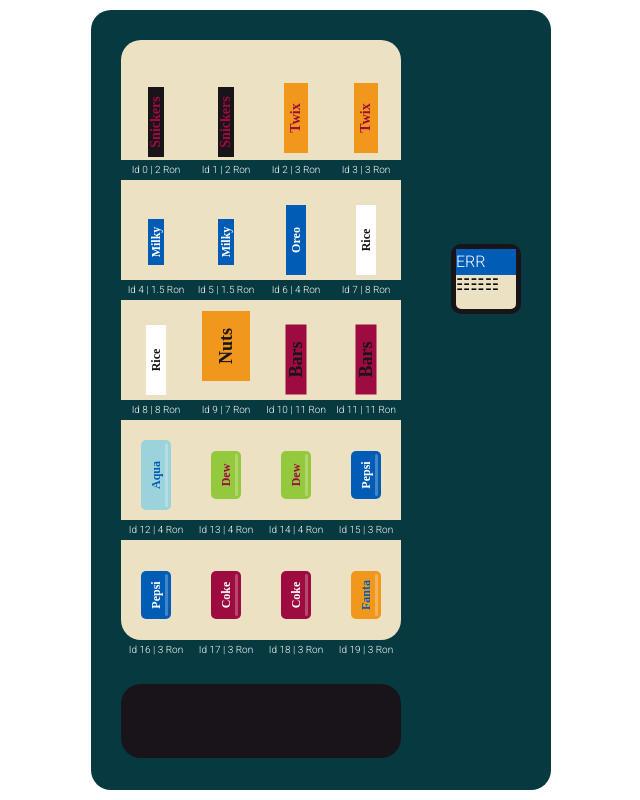
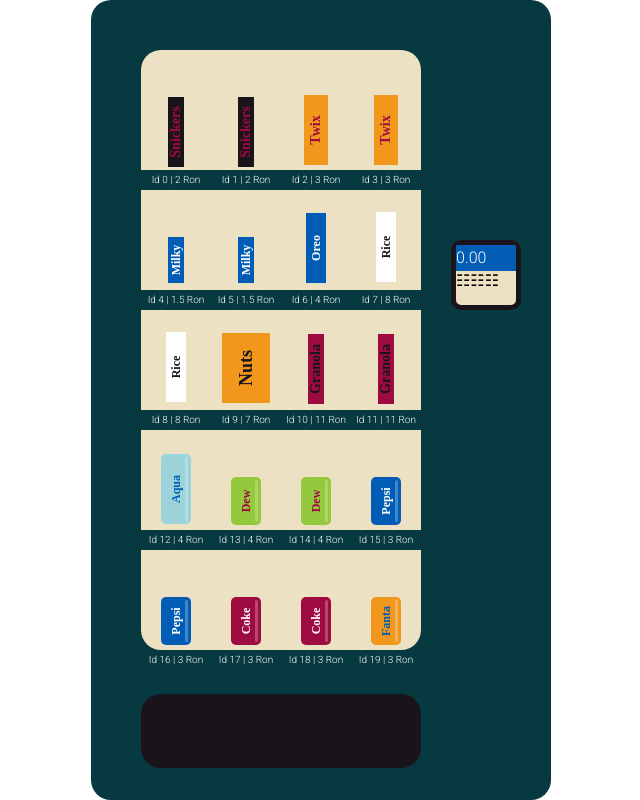
Before and after one commit to DragosB88/vending-machine, an Angular app: page / in a window 1280 px wide. Shown: the whole page, without its empty margins (319-959 px from the left). Built offline with nearby package versions, Linux system fonts and the light colour scheme; a web font is replaced by a local one.

Commit message:
styling corrections

```diff
--- a/src/app/products.service.ts
+++ b/src/app/products.service.ts
@@ -57,7 +57,7 @@
     },
     {
       name: 'Granola Bars',
-      alias: 'Bars',
+      alias: 'Granola',
       prodClass: 'prod-bars',
       id: 6,
       qty: 14,
--- a/src/app/vending-display/vending-display.component.html
+++ b/src/app/vending-display/vending-display.component.html
@@ -20,7 +20,7 @@
       </div>
     </div>
     <div class="product-code-slot">
-      <div class="product-code-slot__screen">ERR</div>
+      <div class="product-code-slot__screen">0.00</div>
       &#9783;&#9783;&#9783;
     </div>
     <div class="outlet"></div>
--- a/src/app/vending-display/vending-display.component.scss
+++ b/src/app/vending-display/vending-display.component.scss
@@ -26,6 +26,7 @@
   line-height: 30px;
   font-size: 12px;
   border-radius: 5px;
+  bottom: 14px;
   &:after {
     position: absolute;
     content: "";
@@ -42,6 +43,7 @@
   line-height: 30px;
   font-size: 12px;
   border-radius: 5px;
+  bottom: 26px;
   &:after {
     position: absolute;
     content: "";
@@ -67,7 +69,7 @@
 
 .vending-large-container {
   position: relative;
-  padding: 30px 150px 150px 30px;
+  padding: 50px 130px 150px 50px;
   background: $base-blue-gray;
   border-radius: $default-radius;
 }
@@ -122,6 +124,13 @@
       font-family: $font-delius;
       text-align: center;
       margin: auto;
+      -webkit-touch-callout: none; /* iOS Safari */
+      -webkit-user-select: none; /* Safari */
+      -khtml-user-select: none; /* Konqueror HTML */
+      -moz-user-select: none; /* Old versions of Firefox */
+      -ms-user-select: none; /* Internet Explorer/Edge */
+      user-select: none; /* Non-prefixed version, currently
+                                  supported by Chrome, Edge, Opera and Firefox */
     }
     &.default-item-class {
       & span:first-child {
@@ -146,6 +155,7 @@
         background: $light-orange-prod;
         color: $red-prod;
         line-height: 24px;
+        bottom: 28px;
       }
     }
     &.prod-milky {
@@ -156,6 +166,7 @@
         color: $base-white;
         line-height: 16px;
         width: 46px;
+        bottom: 22px;
       }
     }
     &.prod-oreo {
@@ -165,6 +176,7 @@
         background: $pepsi-blue;
         color: $base-white;
         line-height: 20px;
+        bottom: 32px;
       }
     }
 
@@ -176,6 +188,7 @@
         color: $black-prod;
         height: 20px;
         line-height: 20px;
+        bottom: 33px;
       }
     }
 
@@ -186,13 +199,15 @@
         color: $black-prod;
         font-weight: bold;
         line-height: 48px;
+        bottom: 18px;
       }
     }
 
     &.prod-bars {
       & span:first-child {
         @include bar;
-        font-size: 18px;
+        font-size: 14px;
+        bottom: 33px;
         background: $red-prod;
         color: $black-prod;
       }
```
